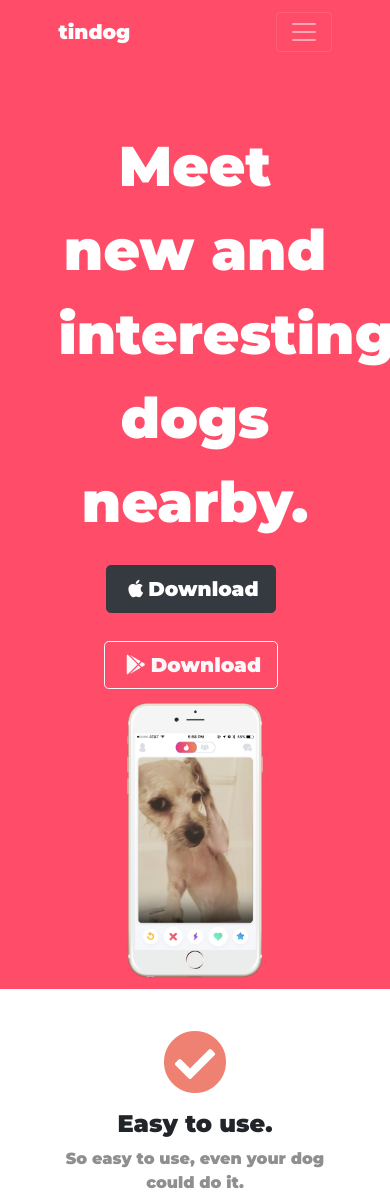
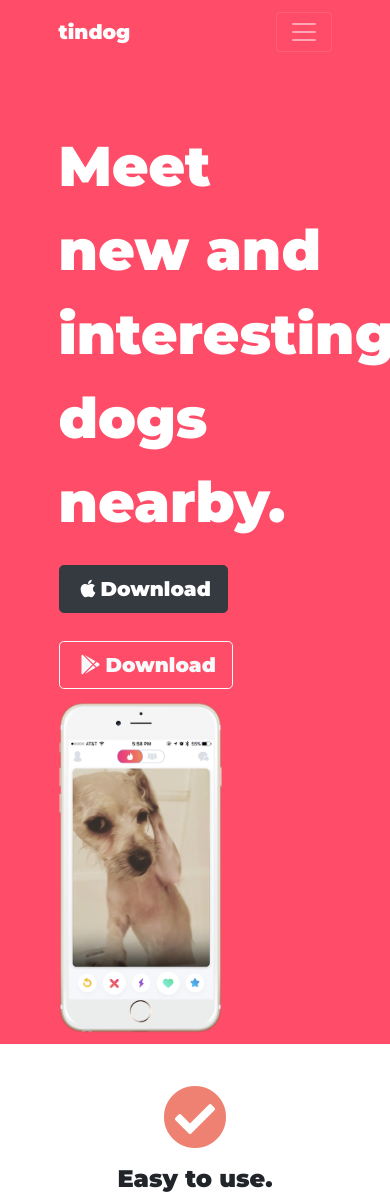
Before and after one commit to HaidarRayya/TinDog, a plain HTML site: page index.html in a window 390 px wide. Shown: the top 1198 px of the page. Drawn offline with nearby package versions, Linux system fonts and the light colour scheme.

Commit message:
Update styles.css

```diff
--- a/css/styles.css
+++ b/css/styles.css
@@ -63,8 +63,8 @@ p{
 /*title-section*/
 
 #title .container-fluid{
-    padding: 3% 15%;
-
+    padding: 3% 15% ;
+   text-align: left;
 }
 .title-img{
     width: 60%;
@@ -76,7 +76,6 @@ p{
 /*features-section*/
 #features{
     position: relative;
-
     z-index: 1;
 }
 
@@ -147,29 +146,15 @@ p{
     margin: 20px 10px;
 }
 
-@media (max-width:1185px) {
-    #title{
+@media (max-width:1028px) {
+  #title{
 
         text-align: center;
     }
     .title-img{
         position: static;
         transform: rotate(0);
-        width: 80%;
+        width: 60%;
 
     }
 }
-@media (max-width:990px) {
-
-    #title{
-
-
-        text-align: center;
-    }
-    .title-img{
-        position: static;
-        transform: rotate(0);
-        width:50%;
-
-    }
-}
```
